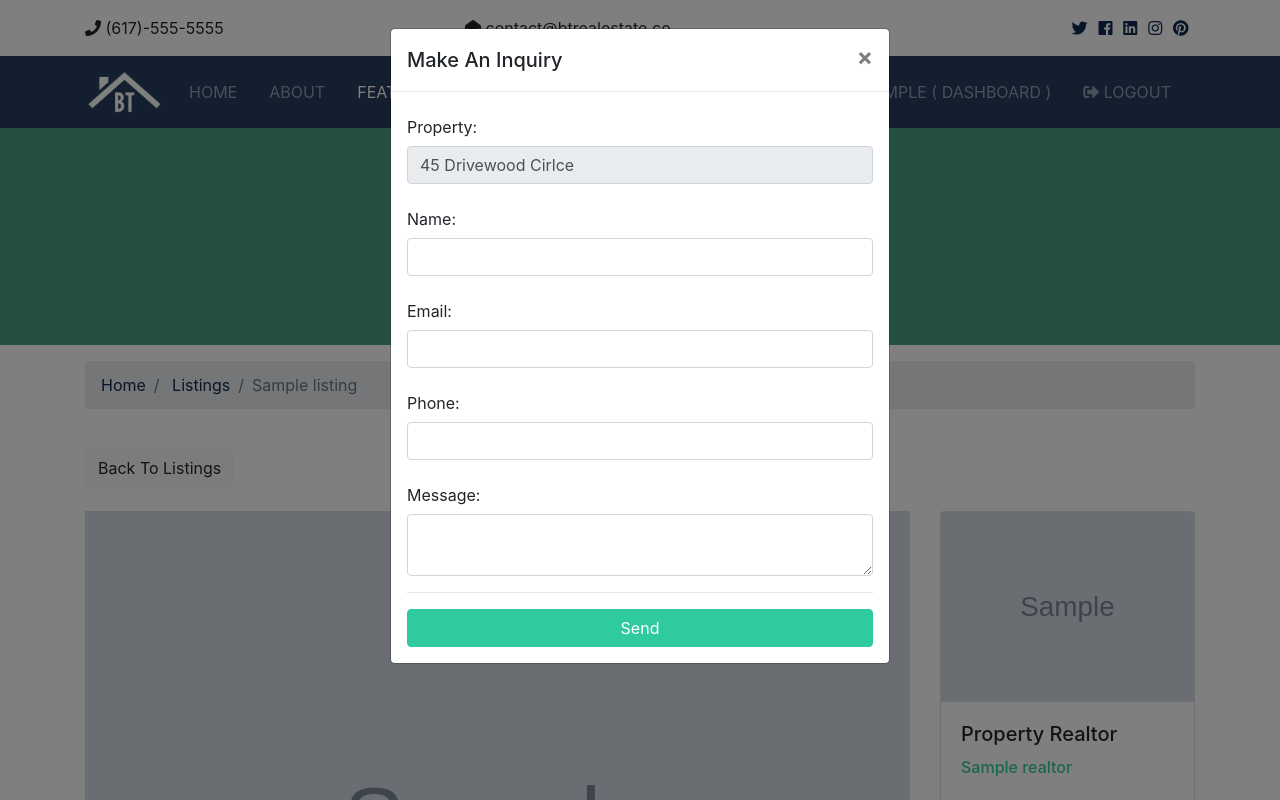
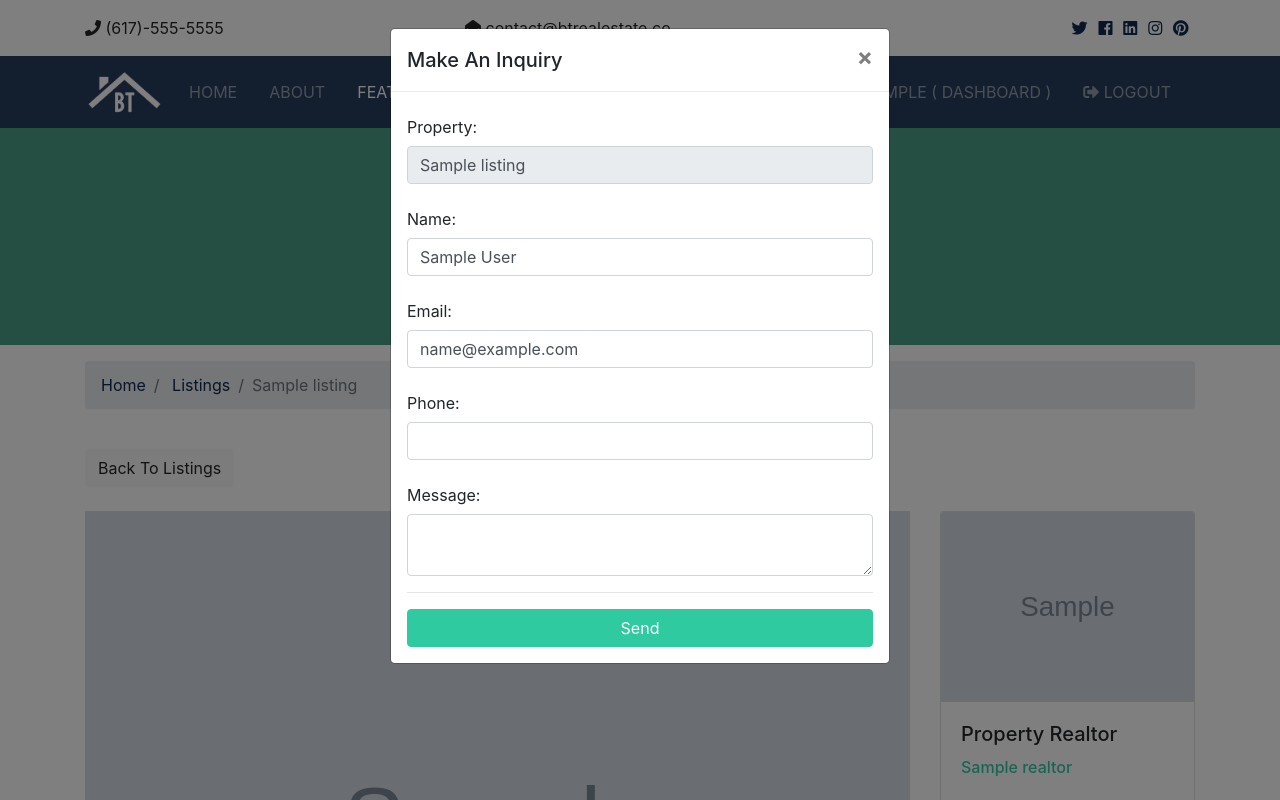
Before and after one commit to ehoversten/realtor_concept, a Django app: page /listings/1 in a window 1280 px wide, after a click on "Make An Inquiry". Run offline with Django 3.2, Linux system fonts and the light colour scheme; a user stored in the database is signed in; tables that the repository leaves empty hold one stand-in row (values such as "Sample post"); grey boxes marked "Sample" are stand-in pictures; some libraries are stand-ins or nearby versions.

Commit message:
added code to pre-fill out the contact submit inquiry form

```diff
--- a/contacts/urls.py
+++ b/contacts/urls.py
@@ -3,5 +3,5 @@ from django.urls import path
 from . import views
 
 urlpatterns = [
-    path('', views.index, name="index"),
+    path('', views.index, name="contact"),
 ]
--- a/listings/templates/listings/listing.html
+++ b/listings/templates/listings/listing.html
@@ -170,18 +170,27 @@
                 </button>
             </div>
             <div class="modal-body">
-                <form>
+                <form action="{% url 'contact' %}" method="POST">
+                    {% csrf_token %}
+                    {% if user.is_authenticated %}
+                        <input type="hidden" name="user_id" value="{{ user.id }}">
+                    {% else %}
+                        <input type="hidden" name="user_id" value="0">
+                    {% endif %}
+
+                    <input type="hidden" name="realtor_email" value="{{ listing.realtor.email }}">
+                    <input type="hidden" name="listing_id" value="{{ listing.id }}">
                     <div class="form-group">
                         <label for="property_name" class="col-form-label">Property:</label>
-                        <input type="text" name="listing" class="form-control" value="45 Drivewood Cirlce" disabled>
+                        <input type="text" name="listing" class="form-control" value="{{ listing.title }}" disabled>
                     </div>
                     <div class="form-group">
                         <label for="name" class="col-form-label">Name:</label>
-                        <input type="text" name="name" class="form-control" required>
+                        <input type="text" name="name" class="form-control" {% if user.is_authenticated %} value="{{ user.first_name }} {{ user.last_name }}" {% endif %}required>
                     </div>
                     <div class="form-group">
                         <label for="email" class="col-form-label">Email:</label>
-                        <input type="email" name="email" class="form-control" required>
+                        <input type="email" name="email" class="form-control" {% if user.is_authenticated %} value="{{ user.email }}" {% endif %}required>
                     </div>
                     <div class="form-group">
                         <label for="phone" class="col-form-label">Phone:</label>
```
